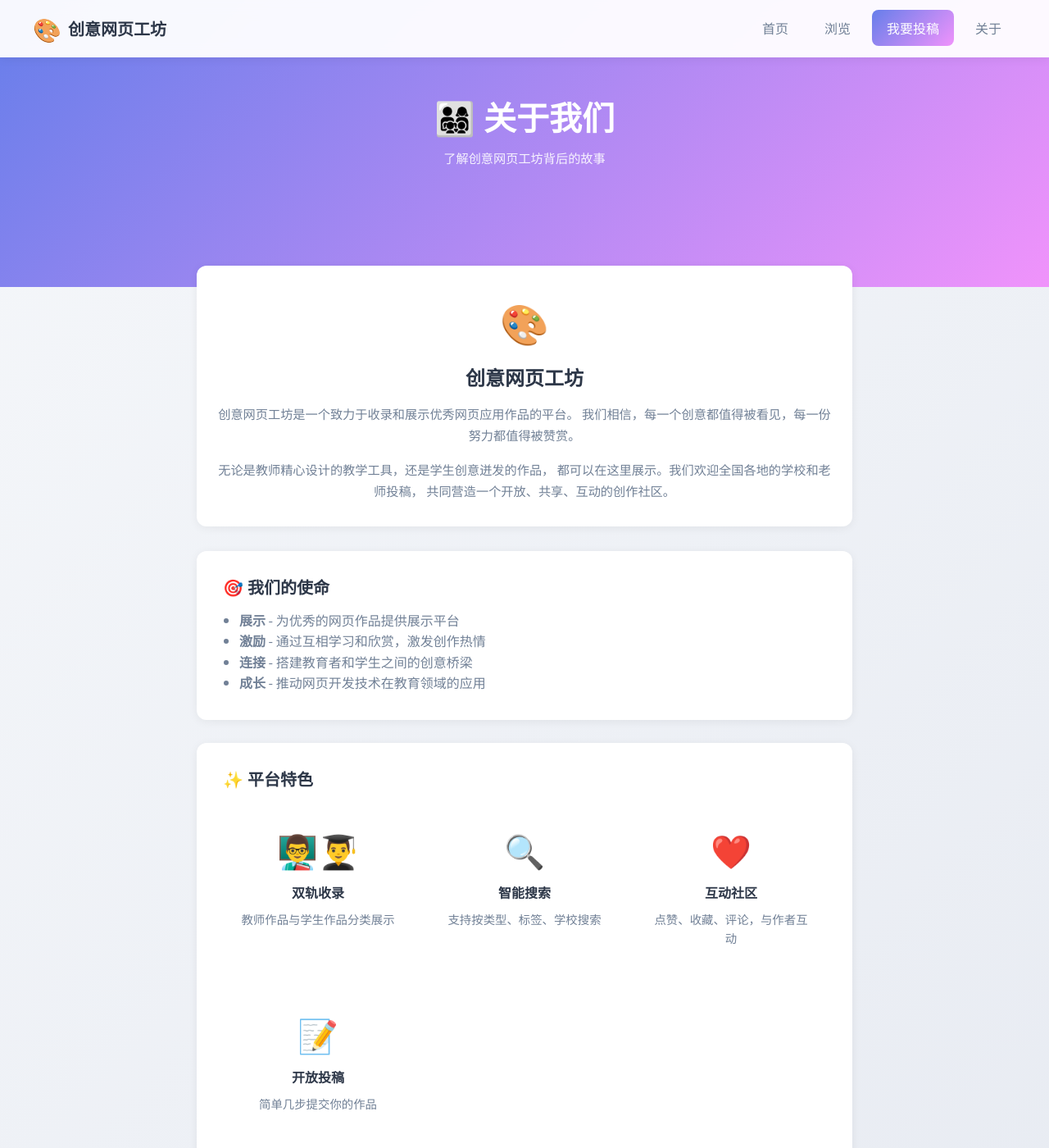
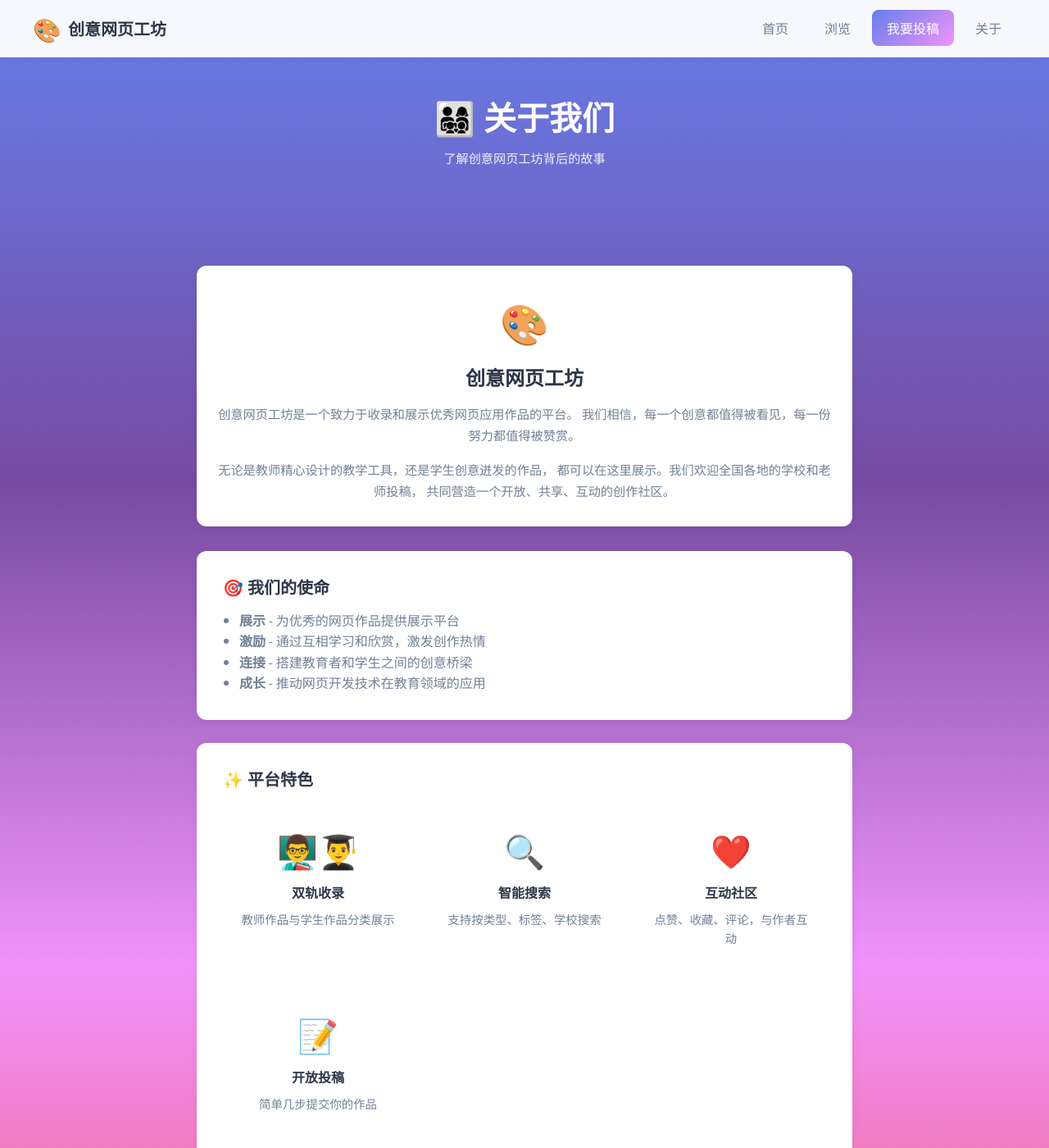
Before and after one commit to linqdsf/class-web-gallery, a Jekyll site: the page built from pages/about.md, in a window 1280 px wide and 1400 px high. Shown: the whole window at 82% size. Built offline with Jekyll 4.4.1, drawn with Linux system fonts in a browser that asks for light colours.

Commit message:
优化背景滚动效果，渐变覆盖整个页面

```diff
--- a/_layouts/home.html
+++ b/_layouts/home.html
@@ -1,5 +1,6 @@
 ---
 layout: default
+bodyclass: gradient-bg
 ---
 
 <!-- Hero Section -->
--- a/assets/css/main.css
+++ b/assets/css/main.css
@@ -54,20 +54,36 @@ body {
     overflow-x: hidden;
 }
 
-/* Gradient Background */
+/* Gradient Background - 跟随内容滚动，渐变覆盖整个页面 */
 .gradient-bg {
-    background: linear-gradient(135deg, #f5f7fa 0%, #e4e8f0 100%);
-}
-
-body.gradient-bg::before {
-    content: '';
-    position: fixed;
-    top: 0;
-    left: 0;
-    right: 0;
-    height: 350px;
+    background: linear-gradient(
+        180deg,
+        #667eea 0%,      /* 深紫色 */
+        #764ba2 25%,     /* 紫色 */
+        #f093fb 50%,     /* 粉色 */
+        #f5576c 75%,     /* 珊瑚色 */
+        #f7fafc 100%     /* 淡灰白 */
+    );
+}
+
+body.gradient-bg {
+    /* 背景渐变直接应用在 body 上，随内容滚动 */
+    background: linear-gradient(
+        180deg,
+        #667eea 0%,      /* 深紫色 */
+        #764ba2 25%,     /* 紫色 */
+        #f093fb 50%,     /* 粉色 */
+        #f5576c 75%,     /* 珊瑚色 */
+        #f7fafc 100%     /* 淡灰白 */
+    );
+    background-attachment: scroll; /* 随内容滚动 */
+}
+
+/* Hero 区域 - 使用渐变背景 */
+.hero {
     background: linear-gradient(135deg, var(--primary) 0%, var(--secondary) 100%);
-    z-index: -1;
+    color: white;
+    text-shadow: 0 2px 10px rgba(0,0,0,0.15);
 }
 
 /* Typography */
@@ -259,6 +275,8 @@ h1, h2, h3, h4, h5, h6 {
     text-align: center;
     padding: 50px 16px 40px;
     color: white;
+    /* Hero 使用透明背景，让渐变从 body 透上来 */
+    background: transparent;
 }
 
 .hero-content {
```
